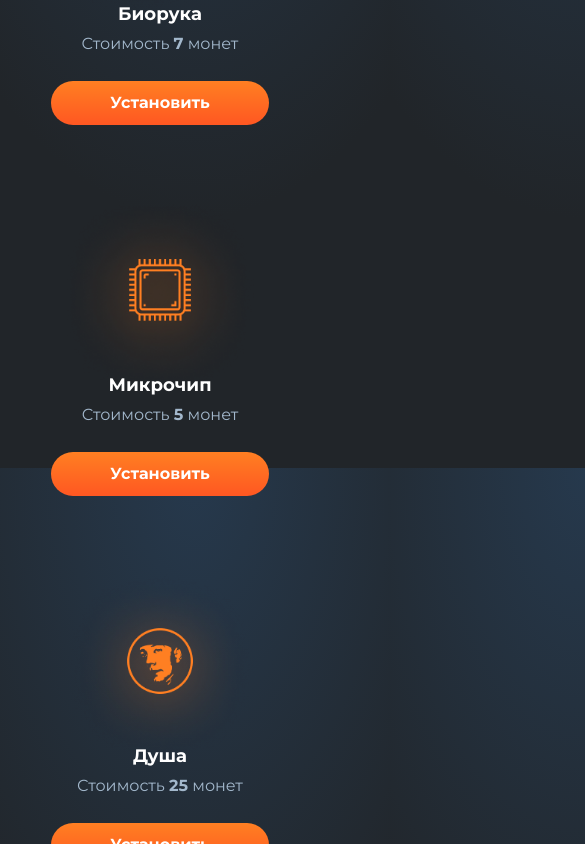
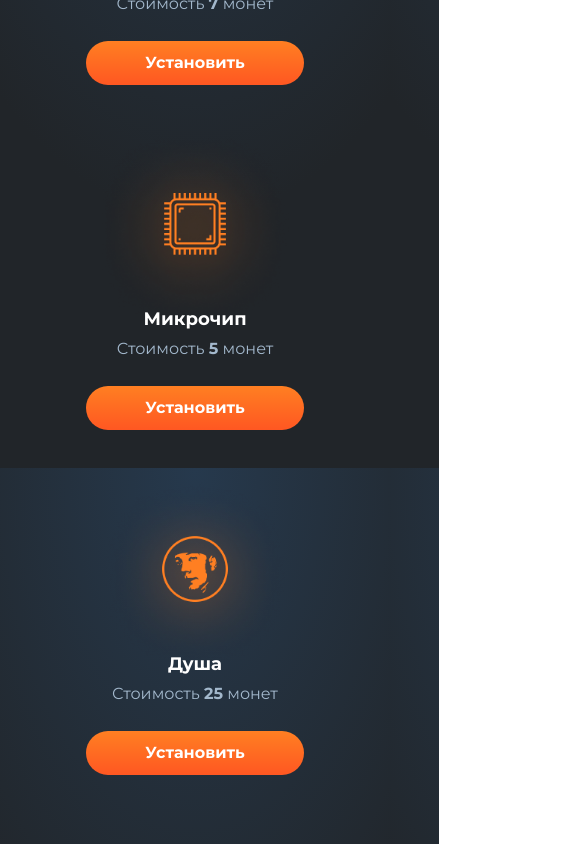
Before and after one commit to V-Kovalenko/biorobot, a Vue app: page / in a window 390 px wide. Shown: the part 1220-2064 px from the top of the page, 585 px wide, since content can reach past the window. Built offline with nearby package versions, Linux system fonts and the light colour scheme.

Commit message:
add files

```diff
--- a/src/assets/scss/main.scss
+++ b/src/assets/scss/main.scss
@@ -17,6 +17,7 @@ $maxWidth: 1920;
 }
 
 body {
+  margin: 0 auto;
   font-family: 'Montserrat', sans-serif;
   box-sizing: border-box;
   width: 100vw;
--- a/src/components/Market.vue
+++ b/src/components/Market.vue
@@ -23,7 +23,12 @@ const buyDetails = (item) => {
     <h2 class="market__h2">Рынок комплектующих</h2>
     <div class="market__content">
       <div class="market__cards">
-        <div v-for="item in storeSpares" :key="item.title" class="market__card">
+        <div
+          v-for="item in storeSpares"
+          :key="item.title"
+          class="market__card"
+          :class="{ 'market__card-img_lg': item.title === 'Душа' }"
+        >
           <img :src="item.url" alt="img" class="market__card-img" />
           <p class="market__card-title info-text">{{ item.title }}</p>
           <div class="market__card-text text">
@@ -50,14 +55,34 @@ const buyDetails = (item) => {
 @import "@/assets/scss/mixin";
 .market {
   margin-bottom: 100px;
+  @media screen and (max-width: 767px) {
+    display: grid;
+    justify-items: center;
+    grid-template-columns: 1fr;
+    margin-bottom: 20px;
+  }
   &__content {
     display: flex;
     justify-content: center;
     align-items: center;
     flex-wrap: wrap;
     flex-direction: column;
+    @media screen and (min-width: 768px) and (max-width: 1023px) {
+      display: grid;
+      grid-template-columns: 1fr;
+      grid-auto-rows: 1fr;
+    }
+    @media screen and (max-width: 767px) {
+      display: grid;
+      justify-items: center;
+      align-items: center;
+      grid-template-columns: repeat(1, 1fr);
+    }
   }
   &__h2 {
+    @media screen and (min-width: 768px) and (max-width: 1023px) {
+      text-align: center;
+    }
     @media screen and (max-width: 767px) {
       max-width: 236px;
       text-align: center;
@@ -69,10 +94,18 @@ const buyDetails = (item) => {
     align-items: center;
     flex-wrap: wrap;
     column-gap: 24px;
+    @media screen and (min-width: 768px) and (max-width: 1023px) {
+      display: grid;
+      grid-template-columns: 1fr 1fr;
+      grid-template-rows: 1fr 1fr;
+      justify-items: center;
+      align-items: center;
+    }
     @media screen and (max-width: 767px) {
       display: grid;
       justify-items: center;
       align-items: center;
+      grid-template-columns: repeat(1, 1fr);
     }
   }
   &__card {
@@ -80,8 +113,20 @@ const buyDetails = (item) => {
     grid-auto-rows: min-content;
     justify-items: center;
     align-items: center;
+    @media screen and (min-width: 768px) and (max-width: 1023px) {
+      display: grid;
+      justify-items: center;
+      align-items: center;
+    }
     @media screen and (max-width: 767px) {
-      margin-bottom: 40px;
+      margin-bottom: 14px;
+    }
+  }
+  &__card-img_lg {
+    grid-column: span 2;
+    @media screen and (max-width: 767px) {
+      display: grid;
+      grid-column: span 1;
     }
   }
   &__card-img {
--- a/src/components/Production.vue
+++ b/src/components/Production.vue
@@ -525,6 +525,10 @@ const testIn = ref("test1");
     display: grid;
     grid-template-columns: repeat(3, 1fr);
     justify-self: start;
+    @media screen and (max-width: 767px) {
+      grid-template-columns: 1fr;
+      grid-template-rows: repeat(5, auto);
+    }
   }
 
   .settings {
@@ -611,6 +615,9 @@ const testIn = ref("test1");
 
     &__btn {
       margin-top: 77px;
+      @media screen and (max-width: 767px) {
+        order: 7;
+      }
     }
   }
 
@@ -664,7 +671,10 @@ const testIn = ref("test1");
   }
 
   &__img {
-    grid-area: img;
+    @media screen and (max-width: 767px) {
+      //display: flex;
+      order: 1;
+    }
   }
 }
 
--- a/src/components/Stock.vue
+++ b/src/components/Stock.vue
@@ -29,7 +29,12 @@ const sellDetails = (item) => {
     <div class="stock__content">
       <h2 class="stock__h2">Склад</h2>
       <div class="stock__cards">
-        <div v-for="item in storeSpares" :key="item.title" class="stock__card">
+        <div
+          v-for="item in storeSpares"
+          :key="item.title"
+          class="stock__card"
+          :class="{ stock__card_lg: item.title === 'Душа' }"
+        >
           <p class="stock__card-title info-text">{{ item.title }}</p>
           <div class="stock__card-text text">
             Стоимость:
@@ -79,6 +84,13 @@ const sellDetails = (item) => {
     align-items: center;
     flex-wrap: wrap;
     column-gap: 24px;
+    @media screen and (min-width: 768px) and (max-width: 1023px) {
+      display: grid;
+      grid-template-columns: 1fr 1fr;
+      justify-items: center;
+      align-items: center;
+      grid-row-gap: 50px;
+    }
     @media screen and (max-width: 767px) {
       display: grid;
       justify-items: center;
@@ -93,6 +105,15 @@ const sellDetails = (item) => {
     align-items: center;
     @media screen and (max-width: 767px) {
       margin-bottom: 40px;
+    }
+  }
+  &__card_lg {
+    grid-column: span 2;
+    @media screen and (max-width: 767px) {
+      display: grid;
+      justify-items: center;
+      align-items: center;
+      grid-column: span 1;
     }
   }
 
--- a/src/components/Wallet.vue
+++ b/src/components/Wallet.vue
@@ -69,6 +69,9 @@ function sendEmitShowError() {
 
 .wallet {
   margin-bottom: 104px;
+  @media screen and (max-width: 767px) {
+    margin-bottom: 64px;
+  }
 
   &__container {
     display: flex;
@@ -89,7 +92,7 @@ function sendEmitShowError() {
       margin-bottom: 40px;
     }
     @media screen and (min-width: 768px) and (max-width: 1023px) {
-      max-width: 366px;
+      //max-width: 366px;
     }
     @media screen and (max-width: 767px) {
       max-width: 236px;
--- a/src/components/pages/HomePage.vue
+++ b/src/components/pages/HomePage.vue
@@ -54,12 +54,16 @@ const showModalErrorStock = () => {
 <style scoped lang="scss">
 .home-page {
   &__container {
-    width: 756px;
+    //width: 756px;
     display: flex;
     flex-direction: column;
     justify-content: center;
-    align-items: self-start;
+    align-items: center;
     margin: 0 auto;
+    padding: 24px 136px 100px 136px;
+    @media screen and (min-width: 768px) and (max-width: 1023px) {
+      padding: 24px 136px 100px 136px;
+    }
     @media screen and (max-width: 767px) {
       padding: 24px 42px;
     }
```
